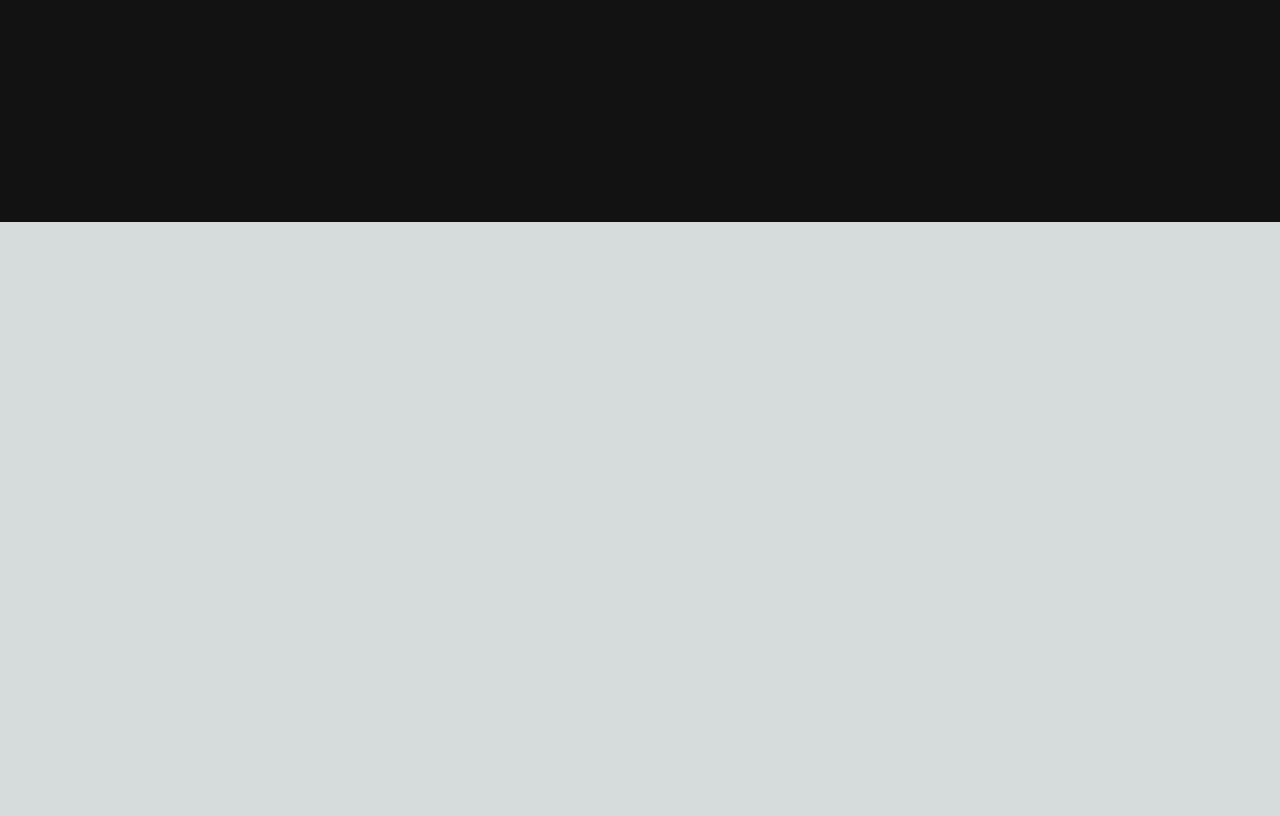
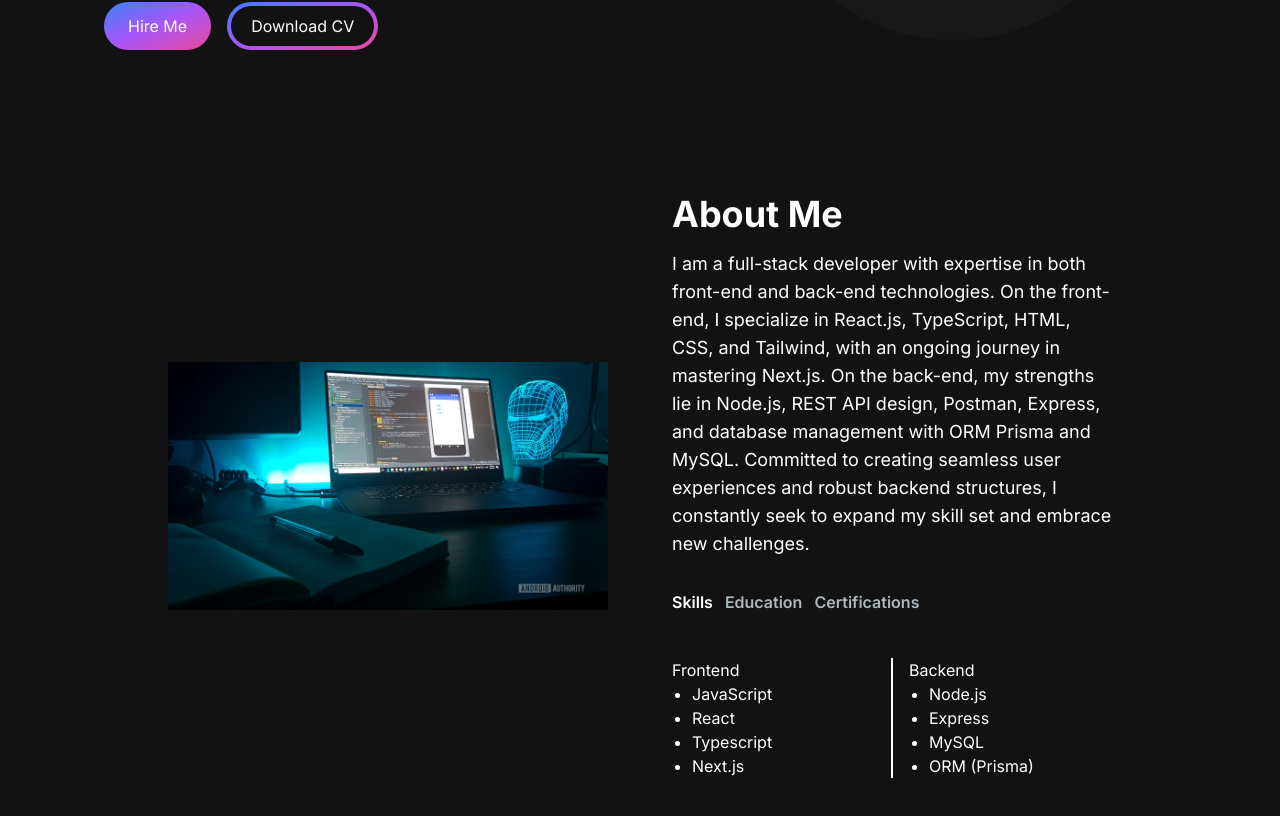
Before and after one commit to Xons001/portfolio-nextjs, a Next.js app: page / in a window 1280 px wide. Shown: the part 578-1394 px from the top of the page. Before the commit the page ends 800 px from the top, so only its background shows below. Built offline with nearby package versions, Linux system fonts and the light colour scheme.

Commit message:
About Component done

```diff
--- a/package.json
+++ b/package.json
@@ -13,6 +13,7 @@
     "autoprefixer": "10.4.16",
     "eslint": "8.49.0",
     "eslint-config-next": "13.5.2",
+    "framer-motion": "^10.16.4",
     "next": "13.5.2",
     "postcss": "8.4.30",
     "react": "18.2.0",
--- /dev/null
+++ b/src/app/components/AboutSection.jsx
@@ -0,0 +1,118 @@
+"use client";
+import React, { useTransition, useState } from "react";
+import Image from "next/image";
+import TabButton from "./TabButton";
+
+const TAB_DATA = [
+  {
+    title: "Skills",
+    id: "skills",
+    content: (
+      <div className="flex">
+        <div className="flex-1 pr-4 border-r-2 border-white">
+          <span className="">Frontend</span>
+          <ul className="list-disc pl-5">
+            <li>JavaScript</li>
+            <li>React</li>
+            <li>Typescript</li>
+            <li>Next.js</li>
+          </ul>
+        </div>
+        <div className="flex-1 pl-4">
+          <span className="">Backend</span>
+          <ul className="list-disc pl-5">
+            <li>Node.js</li>
+            <li>Express</li>
+            <li>MySQL</li>
+            <li>ORM (Prisma)</li>
+          </ul>
+        </div>
+      </div>
+    ),
+  },
+  {
+    title: "Education",
+    id: "education",
+    content: (
+      <ul className="list-disc pl-2">
+        <li>Superior Degree: Cross-platform application development</li>
+        <li>External Course: .Net Web Platform</li>
+      </ul>
+    ),
+  },
+  {
+    title: "Certifications",
+    id: "certifications",
+    content: (
+      <ul className="list-disc pl-2">
+        <li>Javascript and .Net Practitioner</li>
+        <li>Google Professional Cloud Developer</li>
+      </ul>
+    ),
+  },
+];
+
+const AboutSection = () => {
+  const [tab, setTab] = useState("skills");
+  const [isPending, startTransition] = useTransition();
+
+  const handleTabChange = (id) => {
+    startTransition(() => {
+      setTab(id);
+    });
+  };
+
+  return (
+    <section className="text-white" id="about">
+      <div className="md:grid md:grid-cols-2 gap-8 items-center py-8 px-4 xl:gap-16 sm:py-16 xl:px-16">
+        <Image
+          alt="about"
+          src="/images/about-image.jpg"
+          width={600}
+          height={600}
+        />
+        <div className="mt-4 md:mt-0 text-left flex flex-col h-full">
+          <h2 className="text-4xl font-bold text-white mb-4">About Me</h2>
+          <p className="text-base lg:text-lg">
+            I am a full-stack developer with expertise in both front-end and
+            back-end technologies. On the front-end, I specialize in React.js,
+            TypeScript, HTML, CSS, and Tailwind, with an ongoing journey in
+            mastering Next.js. On the back-end, my strengths lie in Node.js,
+            REST API design, Postman, Express, and database management with ORM
+            Prisma and MySQL. Committed to creating seamless user experiences
+            and robust backend structures, I constantly seek to expand my skill
+            set and embrace new challenges.
+          </p>
+          <div className="flex flex-row justify-start mt-8">
+            <TabButton
+              selectTab={() => handleTabChange("skills")}
+              active={tab === "skills"}
+            >
+              {" "}
+              Skills{" "}
+            </TabButton>
+            <TabButton
+              selectTab={() => handleTabChange("education")}
+              active={tab === "education"}
+            >
+              {" "}
+              Education{" "}
+            </TabButton>
+            <TabButton
+              selectTab={() => handleTabChange("certifications")}
+              active={tab === "certifications"}
+            >
+              {" "}
+              Certifications{" "}
+            </TabButton>
+          </div>
+          <div className="mt-8">
+            {TAB_DATA.find((t) => t.id === tab).content}
+          </div>
+        </div>
+      </div>
+    </section>
+  );
+};
+
+export default AboutSection;
--- a/src/app/components/HeroSection.jsx
+++ b/src/app/components/HeroSection.jsx
@@ -6,14 +6,14 @@ import { TypeAnimation } from "react-type-animation";
 
 const HeroSection = () => {
   return (
-    <section>
+    <section className="lg:py-20">
       <div className="grid grid-cols-1 sm:grid-cols-12">
         <div className="col-span-7 place-self-center text-center sm:text-left">
           <h1 className="text-white mb-4 text-4xl sm:text-5xl lg:text-6xl font-extrabold">
             <span className="text-transparent bg-clip-text bg-gradient-to-r from-purple-400 to-pink-600">
               Hello, I'm
             </span>
-            <div className="mt-4">
+            <br />
             <TypeAnimation
               sequence={[
                 "Sean",
@@ -29,12 +29,13 @@ const HeroSection = () => {
               speed={50}
               repeat={Infinity}
             />
-            </div>
           </h1>
           <p className="text-[#ADB7BE] text-base sm:text-lg lg:text-xl mb-6">
-            Lorem Ipsum es simplemente el texto de relleno de las imprentas y
-            archivos de texto. Lorem Ipsum ha sido el texto de relleno estándar
-            de las industrias desde el año 1500
+            A passionate full-stack developer proficient in JavaScript, I'm
+            dedicated to creating seamless web experiences. Eager to explore new
+            technologies, I constantly strive for growth and innovation in my
+            professional journey. Committed to excellence, I seek opportunities
+            that challenge and elevate my skill set.
           </p>
           <div>
             <button className="px-6 py-3 w-full sm:w-fit rounded-full mr-4 bg-gradient-to-br from-blue-500 via-purple-500 to-pink-500 bg-white hover:bg-slate-200 text-white">
--- /dev/null
+++ b/src/app/components/TabButton.jsx
@@ -0,0 +1,25 @@
+import { motion } from "framer-motion";
+
+const variants = {
+  default: { width: 0 },
+  active: { width: "calc(100% - 0.75rem)" },
+};
+
+const TabButton = ({ active, selectTab, children }) => {
+  const buttonClasses = active ? "text-white" : "text-[#ADB7BE]";
+
+  return (
+    <button onClick={selectTab}>
+      <p className={`mr-3 font-semibold hover:text-white ${buttonClasses}`}>
+        {children}
+      </p>
+      <motion.div
+        animate={active ? "active" : "default"}
+        variants={variants}
+        className="h-1 bg-primary-500 mt-2 mr-3"
+      ></motion.div>
+    </button>
+  );
+};
+
+export default TabButton;
--- a/src/app/page.js
+++ b/src/app/page.js
@@ -1,3 +1,4 @@
+import AboutSection from "./components/AboutSection";
 import HeroSection from "./components/HeroSection";
 import Navbar from "./components/Navbar";
 
@@ -6,7 +7,10 @@ export default function Home() {
     <main className="flex min-h-screen flex-col bg-[#121212] ">
       <div className="container mx-auto px-14 py-4">
         <Navbar />
-        <HeroSection />
+        <div className="container mt-24 mx-auto px-12 py-4">
+          <HeroSection />
+          <AboutSection />
+        </div>
       </div>
     </main>
   );
```
Also changed, not shown: public/images/about-image.jpg (added), 1 other file (tests, documents, lock files or other folders). Lines whose indentation alone changed are shown as unchanged.
